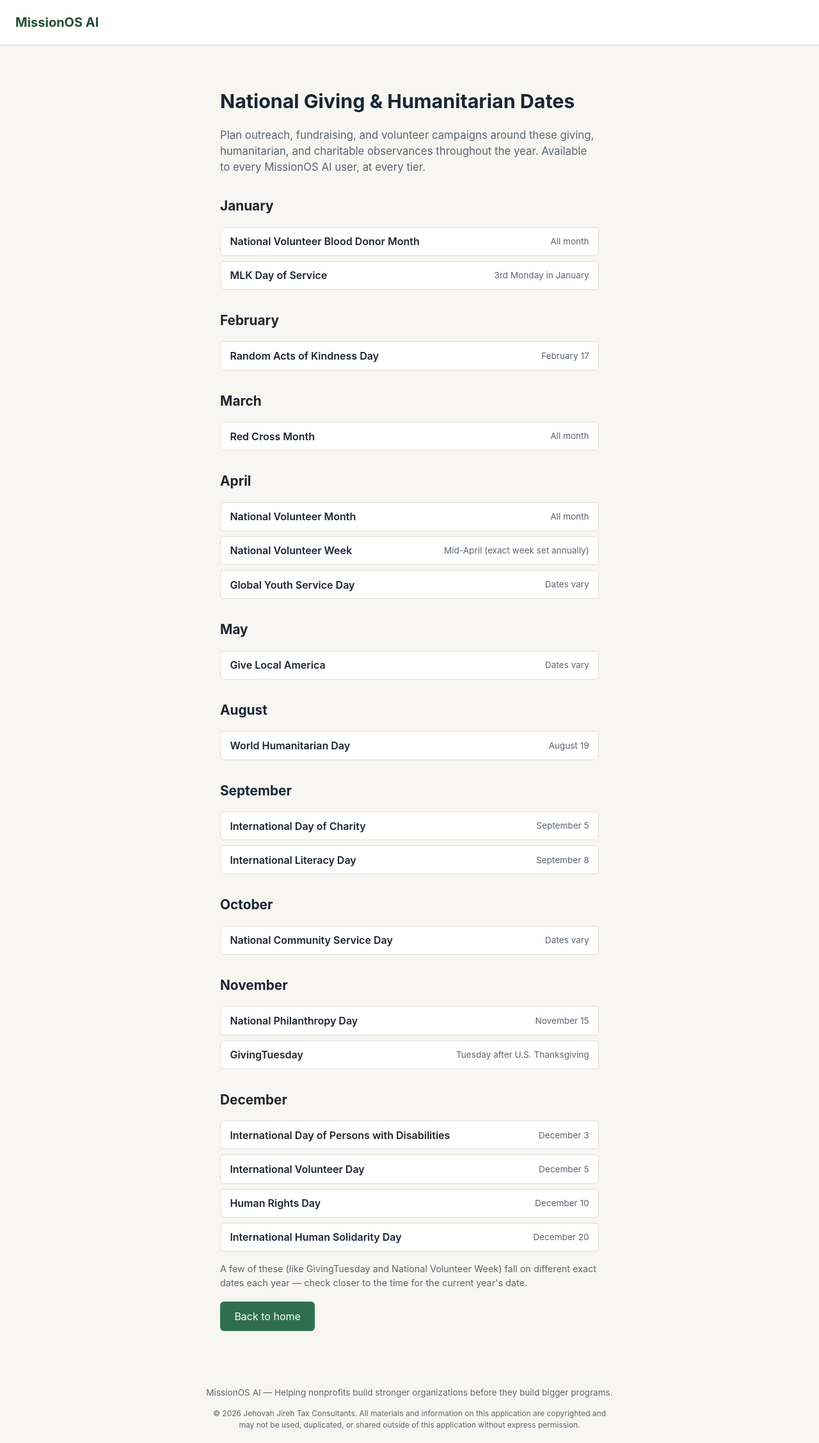
After one commit to JJTC-web/Missions-ai, a Flask app: page /giving-calendar in a window 1280 px wide. The commit adds this page. Shown: the top 2255 px of the page at 64% size. Run offline with Flask 3, Linux system fonts and the light colour scheme; some libraries are stand-ins or nearby versions.

Commit message:
Add National Giving & Humanitarian Dates calendar (all tiers)
New public /giving-calendar page listing giving, humanitarian, and
charitable observances by month (GivingTuesday, World Humanitarian
Day, National Philanthropy Day, etc.), linked from the home page and
the results page. Available to every tier, including Free.

A few observances float year to year (GivingTuesday, National
Volunteer Week) -- described relatively rather than pinned to a wrong
specific date.

Tier 2/3 revenue-diversification tips on top of this calendar are
intentionally not included yet -- meaningfully gating them needs the
org portal/login work, which is a separate, larger piece.

```diff
--- a/app.py
+++ b/app.py
@@ -41,6 +41,7 @@ TIER_PRICING = {
 TIER_FEATURES = {
     "free": [
         "Organizational Health Assessment with results",
+        "National Giving & Humanitarian Dates calendar",
     ],
     "tier1": [
         "2026 Grant Tracker template",
@@ -68,10 +69,60 @@ TIER_FOOTNOTE = (
     "Upgrade, downgrade, or cancel any time."
 )
 
+# National/international giving, humanitarian, and charitable observances,
+# grouped by month. A handful of these move every year (GivingTuesday,
+# National Volunteer Week) -- noted rather than pinned to a specific date,
+# since a wrong specific date is worse than an honest range.
+GIVING_DATES = [
+    {"month": "January", "observances": [
+        {"name": "National Volunteer Blood Donor Month", "when": "All month"},
+        {"name": "MLK Day of Service", "when": "3rd Monday in January"},
+    ]},
+    {"month": "February", "observances": [
+        {"name": "Random Acts of Kindness Day", "when": "February 17"},
+    ]},
+    {"month": "March", "observances": [
+        {"name": "Red Cross Month", "when": "All month"},
+    ]},
+    {"month": "April", "observances": [
+        {"name": "National Volunteer Month", "when": "All month"},
+        {"name": "National Volunteer Week", "when": "Mid-April (exact week set annually)"},
+        {"name": "Global Youth Service Day", "when": "Dates vary"},
+    ]},
+    {"month": "May", "observances": [
+        {"name": "Give Local America", "when": "Dates vary"},
+    ]},
+    {"month": "August", "observances": [
+        {"name": "World Humanitarian Day", "when": "August 19"},
+    ]},
+    {"month": "September", "observances": [
+        {"name": "International Day of Charity", "when": "September 5"},
+        {"name": "International Literacy Day", "when": "September 8"},
+    ]},
+    {"month": "October", "observances": [
+        {"name": "National Community Service Day", "when": "Dates vary"},
+    ]},
+    {"month": "November", "observances": [
+        {"name": "National Philanthropy Day", "when": "November 15"},
+        {"name": "GivingTuesday", "when": "Tuesday after U.S. Thanksgiving"},
+    ]},
+    {"month": "December", "observances": [
+        {"name": "International Day of Persons with Disabilities", "when": "December 3"},
+        {"name": "International Volunteer Day", "when": "December 5"},
+        {"name": "Human Rights Day", "when": "December 10"},
+        {"name": "International Human Solidarity Day", "when": "December 20"},
+    ]},
+]
+
 
 @app.route("/")
 def home():
     return render_template("home.html")
+
+
+@app.route("/giving-calendar")
+def giving_calendar():
+    return render_template("giving_calendar.html", giving_dates=GIVING_DATES)
 
 
 @app.route("/tiers")
--- /dev/null
+++ b/templates/giving_calendar.html
@@ -0,0 +1,32 @@
+{% extends "base.html" %}
+{% block title %}National Giving & Humanitarian Dates &mdash; MissionOS AI{% endblock %}
+{% block content %}
+<section class="hero">
+  <h1>National Giving & Humanitarian Dates</h1>
+  <p class="lede">
+    Plan outreach, fundraising, and volunteer campaigns around these giving,
+    humanitarian, and charitable observances throughout the year. Available
+    to every MissionOS AI user, at every tier.
+  </p>
+</section>
+
+{% for month in giving_dates %}
+<h2>{{ month.month }}</h2>
+<ul class="breakdown-list">
+  {% for item in month.observances %}
+  <li class="breakdown-item">
+    <span class="breakdown-title">{{ item.name }}</span>
+    <span class="breakdown-weight">{{ item.when }}</span>
+  </li>
+  {% endfor %}
+</ul>
+{% endfor %}
+
+<p class="funding-meta">
+  A few of these (like GivingTuesday and National Volunteer Week) fall on
+  different exact dates each year &mdash; check closer to the time for the
+  current year's date.
+</p>
+
+<a class="button" href="{{ url_for('home') }}">Back to home</a>
+{% endblock %}
--- a/templates/home.html
+++ b/templates/home.html
@@ -10,6 +10,7 @@
     to guide what to shore up next.
   </p>
   <a class="button" href="{{ url_for('assessment_start') }}">Start your assessment</a>
+  <a class="button button-secondary" href="{{ url_for('giving_calendar') }}">National Giving & Humanitarian Dates</a>
 </section>
 
 <section class="how-it-works">
--- a/templates/results.html
+++ b/templates/results.html
@@ -80,6 +80,7 @@
 <div class="results-actions no-print">
   <button type="button" class="button" onclick="window.print()">Download / Print Results</button>
   <a class="button" href="{{ url_for('static', filename='workbook.pdf') }}">Download Free Workbook</a>
+  <a class="button button-secondary" href="{{ url_for('giving_calendar') }}">Giving & Humanitarian Dates</a>
   <a class="button button-secondary" href="{{ url_for('tiers_page') }}">See Pricing</a>
   <a class="button button-secondary" href="{{ booking_url }}" target="_blank" rel="noopener">Book a 1:1 with Lady Emily</a>
 </div>
```
